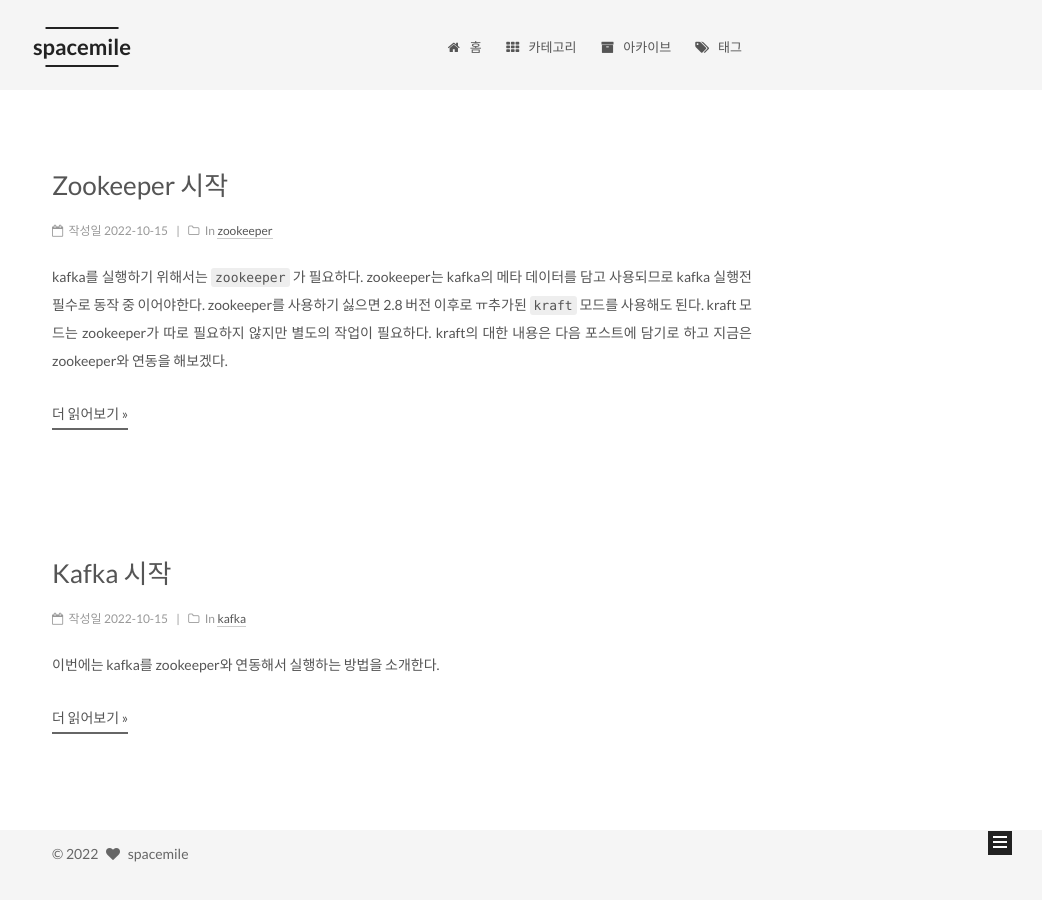
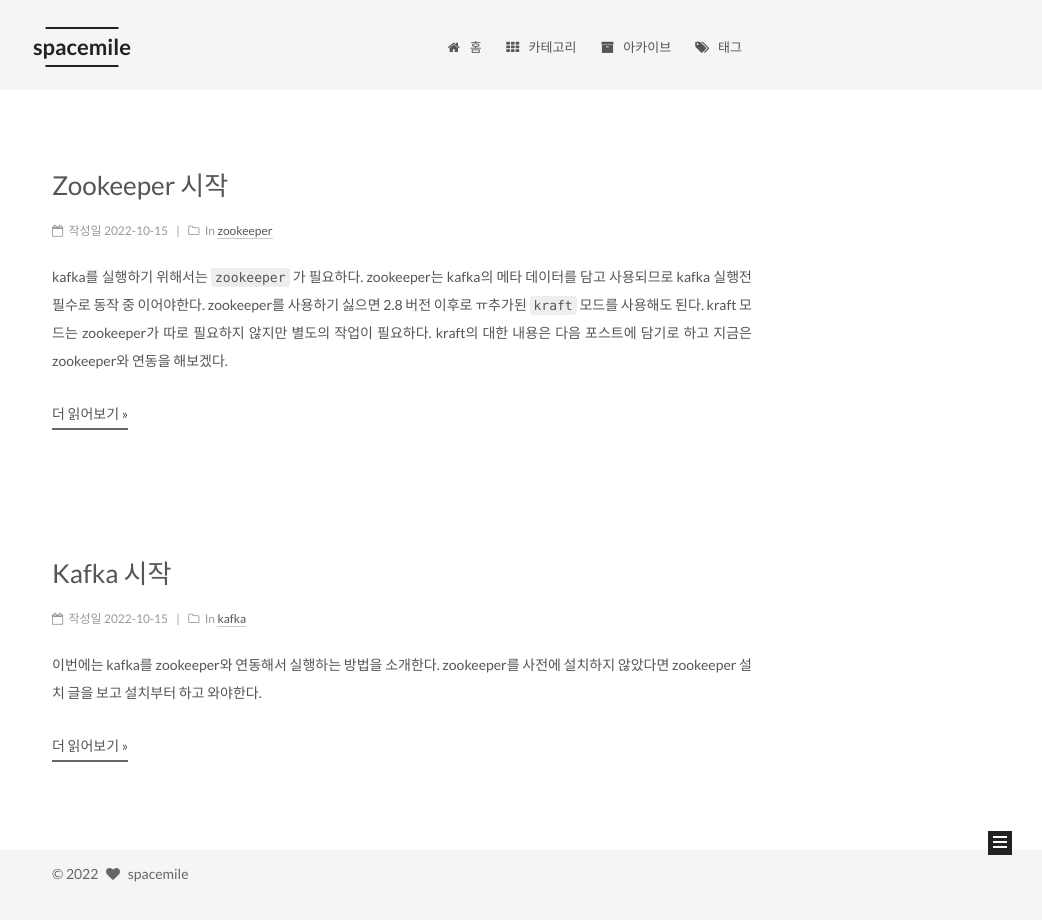
Before and after one commit to spacemile/spacemile.github.io, a Jekyll site: the page built from index.html, in a window 1280 px wide. Shown: the whole page, without its empty margins (238-1280 px from the left). Built offline with Jekyll 4.4.1, drawn with Linux system fonts in a browser that asks for light colours; the list of posts is cut into pages by our own code.

Commit message:
Update 2022-10-15-kafkastart.md

````diff
--- a/_posts/2022-10-15-kafkastart.md
+++ b/_posts/2022-10-15-kafkastart.md
@@ -7,7 +7,7 @@ tags:
 - kafka
 ---
 
-이번에는 kafka를 zookeeper와 연동해서 실행하는 방법을 소개한다.
+이번에는 kafka를 zookeeper와 연동해서 실행하는 방법을 소개한다. zookeeper를 사전에 설치하지 않았다면 zookeeper 설치 글을 보고 설치부터 하고 와야한다.
 
 ### 카프카 설치 및 시작
 
@@ -23,7 +23,11 @@ https://kafka.apache.org/downloads
 
 zookeeper와 같이 bin, config ... 등의 디렉토리가 존재한다.
 
-kafka의 서버 세팅은 `config/server.properties` 에서 한다. kafka를 localhost 환경에서 동작하게 할 것 이므로 listener 설정을 한다.
+kafka의 서버 세팅은 `config/server.properties` 에서 한다.
+
+##### listener 설정
+
+kafka를 localhost 환경에서 동작하게 할 것 이므로 listener 설정을 한다.
 
 우선 server.properties를 열고 listener 설정을 추가 하거나 주석을 해제한후 값을 다음과 같이 입력해 주자.
 
@@ -35,11 +39,19 @@ listeners=PLAINTEXT://localhost:9092
 
 PLAINTEXT는 별도의 인증을 사용하지 않는 프로토콜이며 인증을 사용하기 위해서는 `SASL_PLAINTEXT` 과 같은 프로토콜을 입력해야하지만 다른 추가적인 설정을 해야할 것이 많으므로 다음번에 글을 작성 하겠다.
 
+##### zookeeper.connect 설정
+
 그리고 kafka를 사용하기 위해서 zookeeper를 설치 하였다.
 
+zookeeper 역시 localhost에 설치를 하였기 때문에 아래처럼 설정한다.
+
+zookeeper의 기본 client port는 2181 이다.
+
 ```properties
+zookeeper.connect=localhost:2181
+```
 
-```
+2가지 설정을 함으로써 localhost kafka를 사용할 수 있게 되었다.
 
 
 
````
